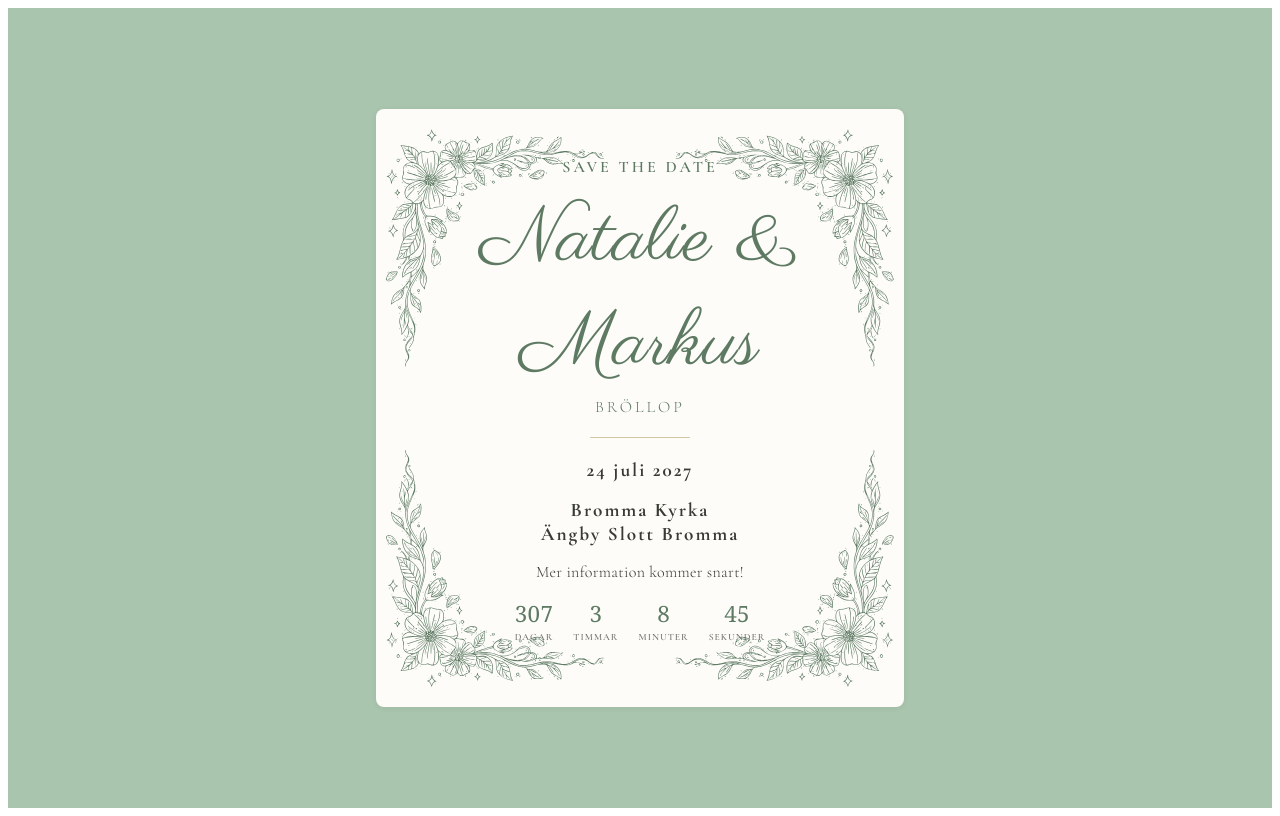
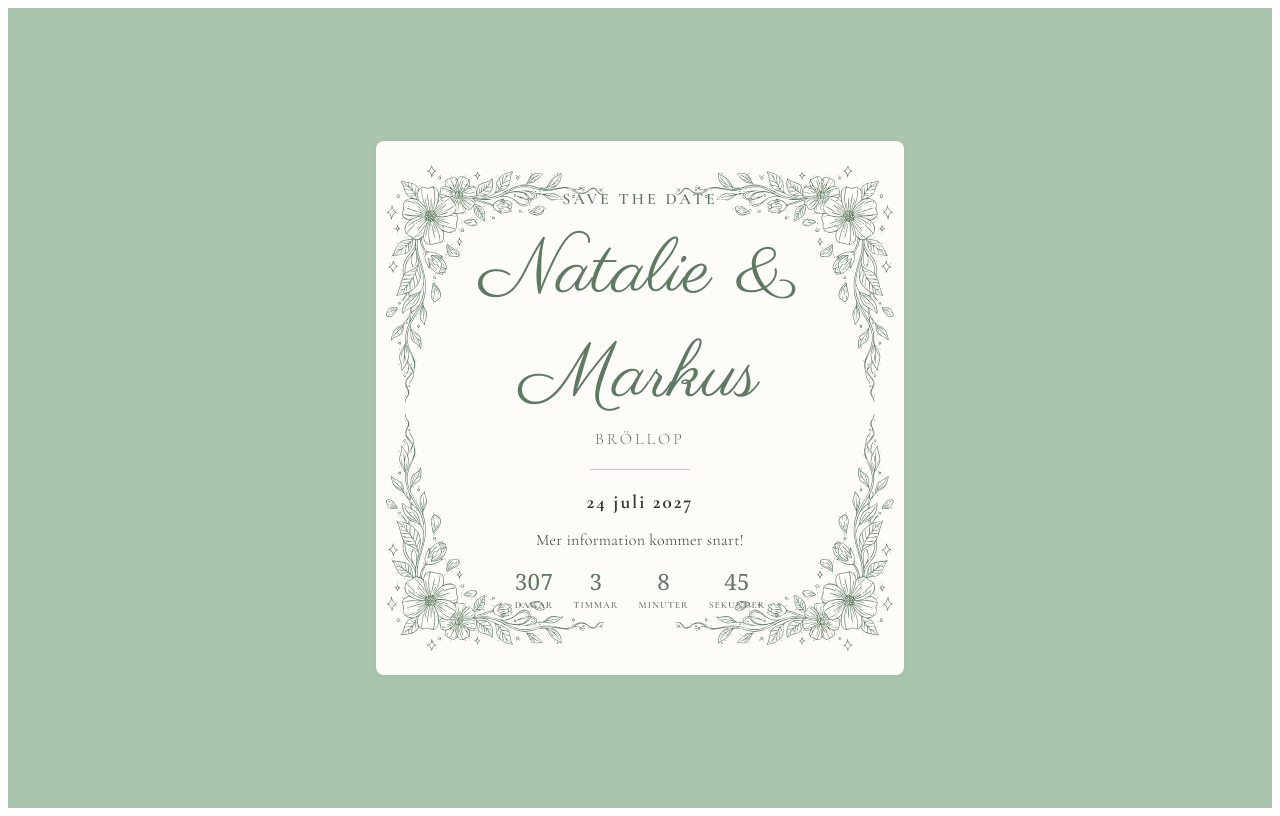
Before and after one commit to Augustlyden/nataliemarkus, a React (Vite) app in the folder frontend/: page / in a window 1280 px wide. Built offline with nearby package versions, Linux system fonts and the light colour scheme.

Commit message:
feat: remove location information from SaveTheDatePage

```diff
--- a/frontend/src/css/SaveTheDate.module.css
+++ b/frontend/src/css/SaveTheDate.module.css
@@ -50,9 +50,9 @@
   color: var(--text);
 }
 
-.date {
+/* .date {
   margin-bottom: 1rem;
-}
+} */
 
 .divider {
   display: block;
@@ -81,74 +81,28 @@
 .topLeft {
   left: 0;
   bottom: 0;
-  transform: translate(0%, -115%);
+  transform: translate(0%, -90%);
 }
 
 .topRight {
   right: 0;
   bottom: 0;
-  transform: translate(0%, -115%) scaleX(-1);
+  transform: translate(0%, -90%) scaleX(-1);
 }
 
 .bottomLeft {
   left: 0;
   top: 0;
-  transform: scale(1, -1) translate(0%, -115%);
+  transform: scale(1, -1) translate(0%, -90%);
 }
 
 .bottomRight {
   right: 0;
   top: 0;
-  transform: scale(-1, -1) translate(0%, -115%);
+  transform: scale(-1, -1) translate(0%, -90%);
 }
 
 @media (min-width: 380px) {
-  .topLeft {
-    transform: translate(0%, -85%);
-  }
-
-  .topRight {
-    transform: scaleX(-1) translate(0%, -85%);
-  }
-
-  .bottomLeft {
-    transform: scale(1, -1) translate(0%, -85%);
-  }
-
-  .bottomRight {
-    transform: scale(-1, -1) translate(0%, -85%);
-  }
-}
-
-@media (min-width: 600px) {
-  .background {
-    background: var(--green-mid);
-  }
-
-  .card {
-    background: var(--white);
-    border-radius: 8px;
-    box-shadow: 0 1px 6px rgba(0, 0, 0, 0.06);
-  }
-
-  .topLeft {
-    transform: translate(0%, -35%);
-  }
-
-  .topRight {
-    transform: scaleX(-1) translate(0%, -35%);
-  }
-
-  .bottomLeft {
-    transform: scale(1, -1) translate(0%, -35%);
-  }
-
-  .bottomRight {
-    transform: scale(-1, -1) translate(0%, -35%);
-  }
-}
-
-@media (min-width: 900px) {
   .topLeft {
     transform: translate(0%, -60%);
   }
@@ -166,39 +120,85 @@
   }
 }
 
-@media (min-width: 1000px) {
+@media (min-width: 600px) {
+  .background {
+    background: var(--green-mid);
+  }
+
+  .card {
+    background: var(--white);
+    border-radius: 8px;
+    box-shadow: 0 1px 6px rgba(0, 0, 0, 0.06);
+  }
+
   .topLeft {
-    transform: translate(0%, -65%);
+    transform: translate(0%, -15%);
   }
 
   .topRight {
-    transform: scaleX(-1) translate(0%, -65%);
+    transform: scaleX(-1) translate(0%, -15%);
   }
 
   .bottomLeft {
-    transform: scale(1, -1) translate(0%, -65%);
+    transform: scale(1, -1) translate(0%, -15%);
   }
 
   .bottomRight {
-    transform: scale(-1, -1) translate(0%, -65%);
+    transform: scale(-1, -1) translate(0%, -15%);
+  }
+}
+
+@media (min-width: 900px) {
+  .topLeft {
+    transform: translate(0%, -40%);
+  }
+
+  .topRight {
+    transform: scaleX(-1) translate(0%, -40%);
+  }
+
+  .bottomLeft {
+    transform: scale(1, -1) translate(0%, -40%);
+  }
+
+  .bottomRight {
+    transform: scale(-1, -1) translate(0%, -40%);
+  }
+}
+
+@media (min-width: 1000px) {
+  .topLeft {
+    transform: translate(0%, -45%);
+  }
+
+  .topRight {
+    transform: scaleX(-1) translate(0%, -45%);
+  }
+
+  .bottomLeft {
+    transform: scale(1, -1) translate(0%, -45%);
+  }
+
+  .bottomRight {
+    transform: scale(-1, -1) translate(0%, -45%);
   }
 }
 
 @media (min-width: 1100px) {
   .topLeft {
-    transform: translate(0%, -75%);
+    transform: translate(0%, -55%);
   }
 
   .topRight {
-    transform: scaleX(-1) translate(0%, -75%);
+    transform: scaleX(-1) translate(0%, -55%);
   }
 
   .bottomLeft {
-    transform: scale(1, -1) translate(0%, -75%);
+    transform: scale(1, -1) translate(0%, -55%);
   }
 
   .bottomRight {
-    transform: scale(-1, -1) translate(0%, -75%);
+    transform: scale(-1, -1) translate(0%, -55%);
   }
 }
 
--- a/frontend/src/pages/SaveTheDatePage.tsx
+++ b/frontend/src/pages/SaveTheDatePage.tsx
@@ -20,8 +20,6 @@ const SaveTheDatePage = () => {
 
         <p className={styles.date}>24 juli 2027</p>
 
-        <p className={styles.location}>Bromma Kyrka <br /> Ängby Slott Bromma</p>
-
         <p className={styles.info}>Mer information kommer snart!</p>
         <Countdown />
 
```
